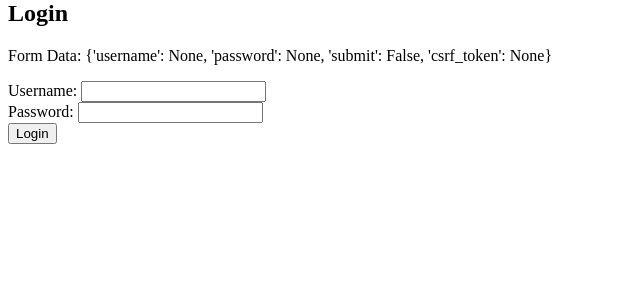
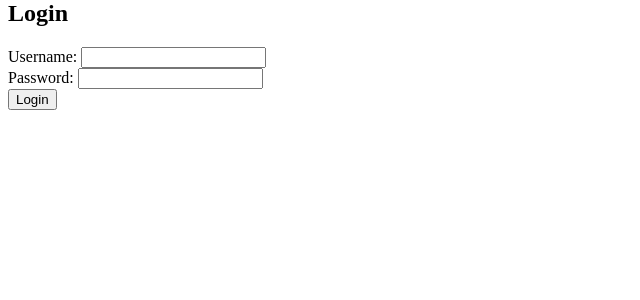
Before and after one commit to alexkryu4kov/password-generator, a Flask app: page /login in a window 1280 px wide. Shown: the part 20-320 px from the top of the page, without its empty margins (0-640 px from the left). Run offline with Flask 3, Linux system fonts and the light colour scheme; parts of the project's set-up code (start-up, migrations or seed data) failed here and were passed over.

Commit message:
Small fixes

```diff
--- a/app/login/templates/login/login.html
+++ b/app/login/templates/login/login.html
@@ -3,7 +3,6 @@
 {% block content %}
   <h2>Login</h2>
   <form method="post" action="{{ url_for('login.login') }}">
-    <p>Form Data: {{ form.data }}</p>
     {{ form.hidden_tag() }}
     {{ form.csrf_token }}
     <label for="username">Username:</label>
--- a/app/static/generation.js
+++ b/app/static/generation.js
@@ -30,8 +30,6 @@ function generatePassword(length, useUppercase, useDigits, useSymbols) {
 
 function encryptPassword(password, masterPassword) {
     var encrypted = CryptoJS.AES.encrypt(password, masterPassword);
-    console.log('123');
-    console.log(encrypted.toString());
     return encrypted.toString();
 }
 
```
